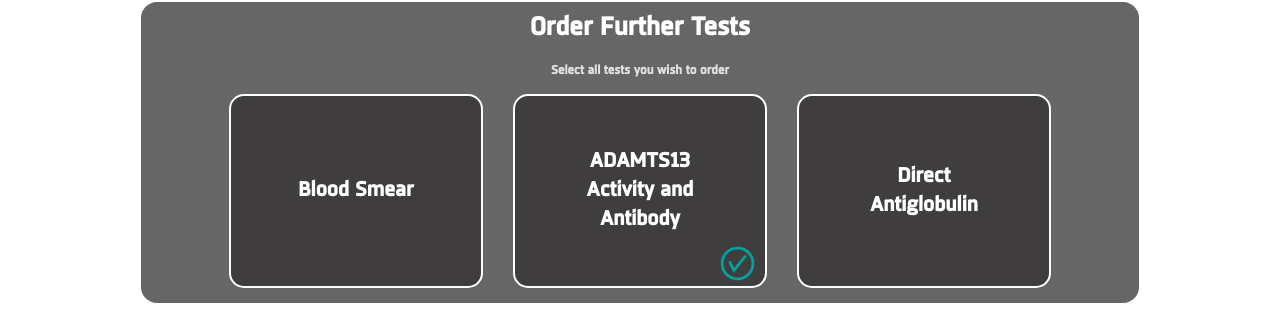
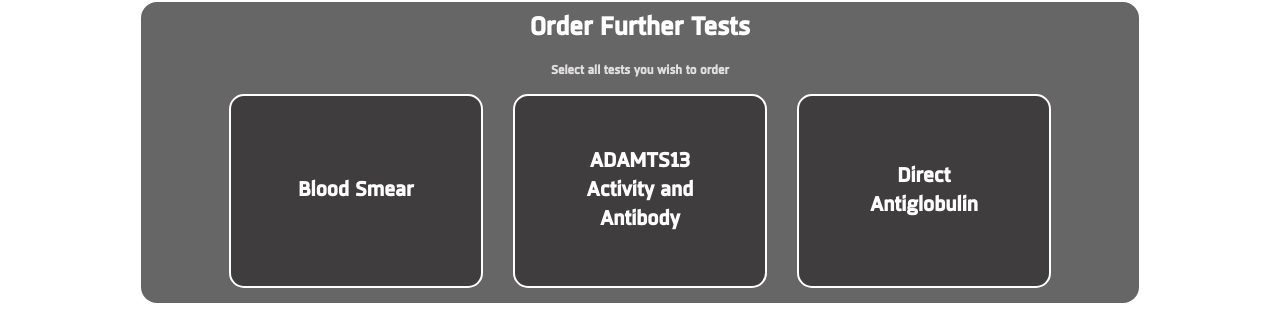
Before and after one commit to ibadahmad12/CabliviVR, a React (Create React App) app: page /order in a window 1280 px wide. Shown: the part 325-661 px from the top of the page. Built offline with nearby package versions, Linux system fonts and the light colour scheme.

Commit message:
Check image fix in Order Tab

```diff
--- a/src/Components/ReportData/index.js
+++ b/src/Components/ReportData/index.js
@@ -22,7 +22,6 @@ const data = [
 
 const ReportData = () => {
   const { currentHeadSet } = useContext(HeadsetContext);
-  console.log(currentHeadSet[`report_row_${12}`]);
 
   return (
     <>
--- a/src/pages/OrderTest/index.js
+++ b/src/pages/OrderTest/index.js
@@ -27,6 +27,13 @@ const OrderTest = () => {
                 >
                   Blood Smear
                 </h4>
+                {currentHeadSet?.blood_smear && (
+                  <img
+                    src="/greenCheck.png"
+                    alt="play icon"
+                    className="selection-img"
+                  />
+                )}
               </div>
             </div>
 
@@ -40,11 +47,13 @@ const OrderTest = () => {
                   ADAMTS13 <br /> Activity and <br />
                   Antibody
                 </h4>
-                <img
-                  src="/greenCheck.png"
-                  alt="play icon"
-                  className="selection-img"
-                />
+                {currentHeadSet?.adams13 && (
+                  <img
+                    src="/greenCheck.png"
+                    alt="play icon"
+                    className="selection-img"
+                  />
+                )}
               </div>
             </div>
 
@@ -62,6 +71,13 @@ const OrderTest = () => {
                   Direct
                   <br /> Antiglobulin
                 </h4>
+                {currentHeadSet?.direct_antiglobulin && (
+                  <img
+                    src="/greenCheck.png"
+                    alt="play icon"
+                    className="selection-img"
+                  />
+                )}
               </div>
             </div>
           </div>
```
